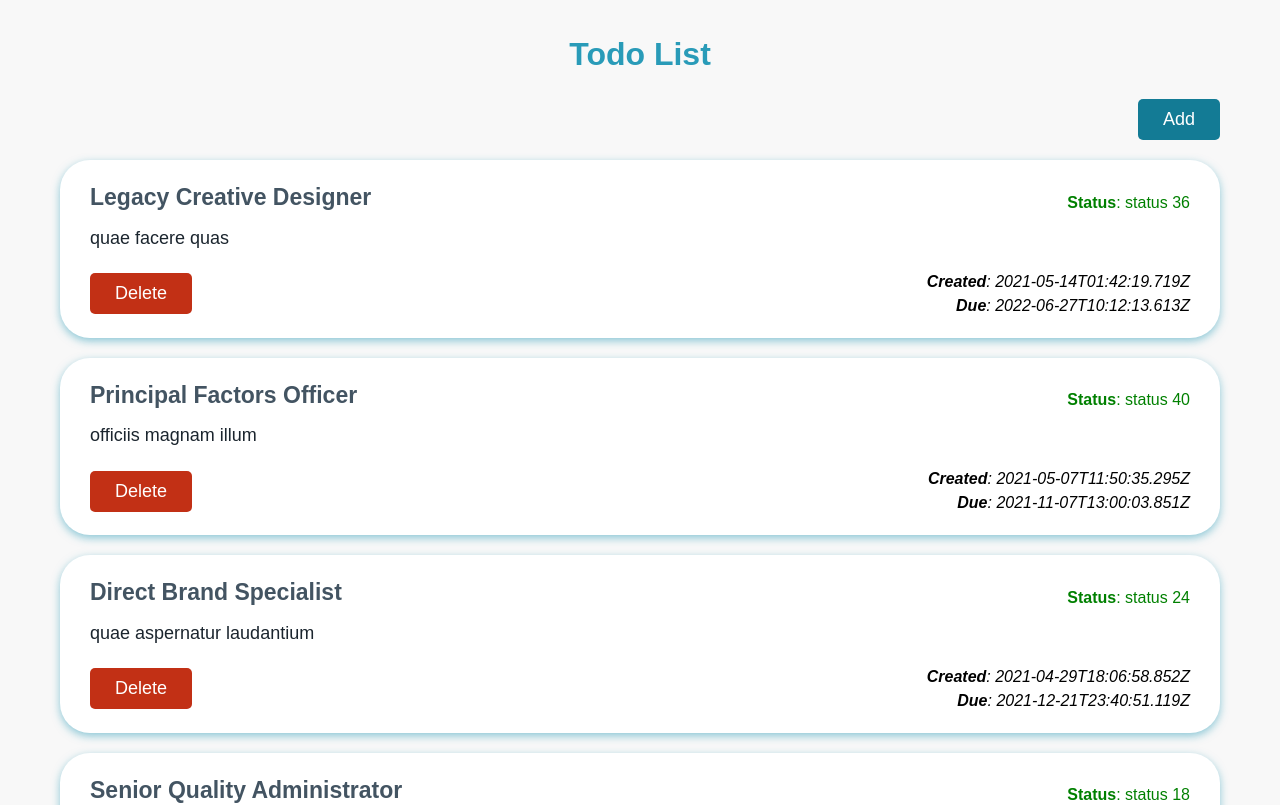
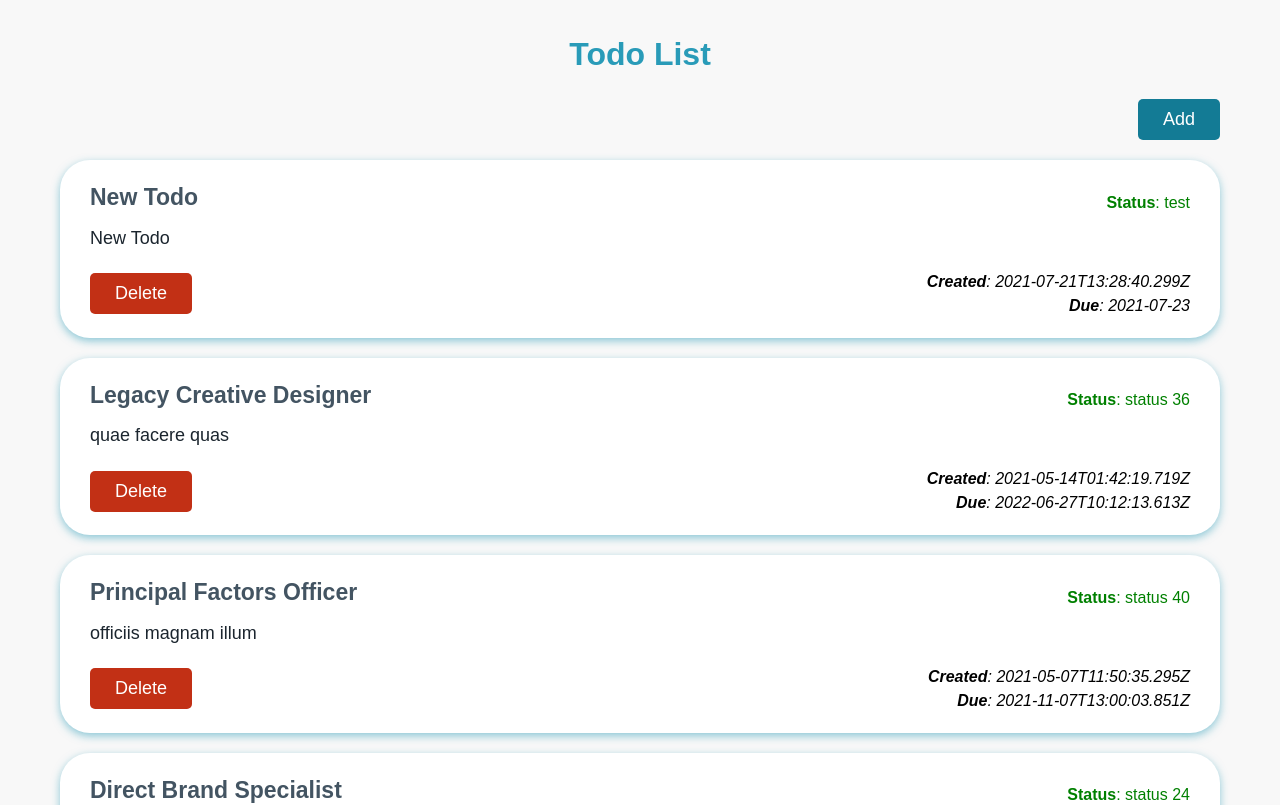
Before and after one commit to Adriana-Gabrielyan/todo-list, an Angular app: page / in a window 1280 px wide. Shown: the top 805 px of the page. Built offline with nearby package versions, Linux system fonts and the light colour scheme; data requests are answered from the project's data file.

Commit message:
[add] delete and add todo card functionality

```diff
--- a/db.json
+++ b/db.json
@@ -341,6 +341,14 @@
       "status": "status 50",
       "userName": "Vidal",
       "id": "50"
+    },
+    {
+      "title": "New Todo",
+      "description": "New Todo",
+      "status": "test",
+      "due": "2021-07-23",
+      "created": "2021-07-21T13:28:40.299Z",
+      "id": "9_7QnGW"
     }
   ]
 }
--- a/src/app/components/add-todo/add-todo.component.ts
+++ b/src/app/components/add-todo/add-todo.component.ts
@@ -57,6 +57,6 @@ export class AddTodoComponent implements OnInit {
 
     setTimeout(() => {
       this.showSuccessMessage = false;
-    }, 2000);
+    }, 2500);
   }
 }
```
Also changed, not shown: 6 other files (tests, documents, lock files or other folders).
